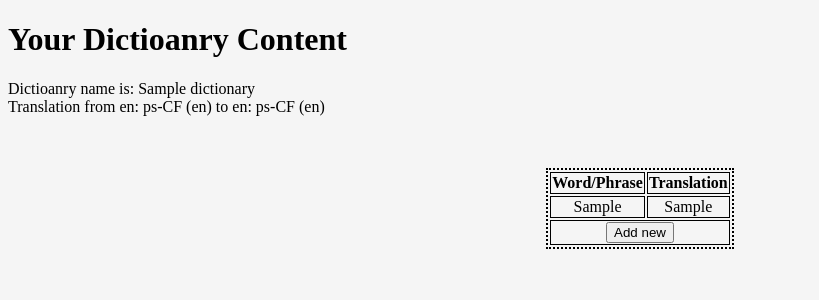
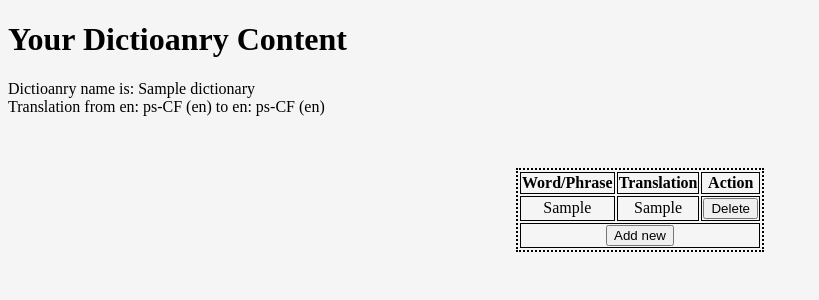
Before and after one commit to alirezag103/customdict, a Django app: a page that uses dictionary/templates/dictionary.html in a window 1280 px wide. Shown: the top 300 px of the page, without its empty margins (0-819 px from the left). Run offline with Django 5.2, Linux system fonts and the light colour scheme; tables that the repository leaves empty hold one stand-in row (values such as "Sample post").

Commit message:
Adding delete method to dictionary content view

```diff
--- a/dictionary/templates/dictionary.html
+++ b/dictionary/templates/dictionary.html
@@ -19,11 +19,19 @@
             <tr>
                 <th>Word/Phrase</th>
                 <th>Translation</th>
+                <th>Action</th>
             </tr>
             {% for record in translations %}
             <tr>
                 <td>{{record.keyword}}</td>
                 <td>{{record.translation}}</td>
+                <td>
+                    <form method="post">
+                        <input type="hidden" name="keyword" value="{{record.keyword}}">
+                        {% csrf_token %}
+                        <button type="submit" name="action" value="delete">Delete</button>
+                    </form>
+                </td>
             </tr>
             {% endfor %}
             <tr>
--- a/dictionary/views.py
+++ b/dictionary/views.py
@@ -105,21 +105,33 @@ class DictionaryContent(View):
             requested_user = User.objects.filter(username=username).get()
             try:
                 requested_dictionary = Dictionary.objects.filter(user=requested_user, dictionary_name=dictionary_name).get()
-                form = AddTranslationFrom(request.POST)
-                form.is_valid()
-                try:
-                    duplicate_translation = Translation.objects \
-                        .filter(dictionary=requested_dictionary, keyword=form.cleaned_data['keyword']).get()
-                    return HttpResponseBadRequest(f'Keyword "{duplicate_translation.keyword}" already exists!')
-                except ObjectDoesNotExist:
-                    pass
-                Translation.objects.create(
-                    dictionary=requested_dictionary,
-                    keyword=form.cleaned_data['keyword'],
-                    translation=form.cleaned_data['translation'],
-                )
-                return self.get(request, username, dictionary_name)
+                if self.request.POST.get('action', '').casefold() == "delete":
+                    return self.delete(request, username, requested_dictionary, self.request.POST.get('keyword', ''))
+                else:
+                    form = AddTranslationFrom(request.POST)
+                    form.is_valid()
+                    try:
+                        duplicate_translation = Translation.objects \
+                            .filter(dictionary=requested_dictionary, keyword=form.cleaned_data['keyword']).get()
+                        return HttpResponseBadRequest(f'Keyword "{duplicate_translation.keyword}" already exists!')
+                    except ObjectDoesNotExist:
+                        pass
+                    Translation.objects.create(
+                        dictionary=requested_dictionary,
+                        keyword=form.cleaned_data['keyword'],
+                        translation=form.cleaned_data['translation'],
+                    )
+                    return self.get(request, username, dictionary_name)
             except ObjectDoesNotExist:
                 return HttpResponseNotFound("Dictionary not found!")
         except ObjectDoesNotExist:
             return HttpResponseNotFound("User not found!")
+
+    def delete(self, request, username, requested_dictionary, translation_keyword):
+                try:
+                    translation_to_delete = Translation.objects \
+                        .filter(dictionary=requested_dictionary, keyword=translation_keyword).get()
+                    translation_to_delete.delete()
+                    return self.get(request, username, requested_dictionary.dictionary_name)
+                except ObjectDoesNotExist:
+                    return HttpResponseBadRequest(f'Keyword "{translation_keyword}" does not exist!')
```
